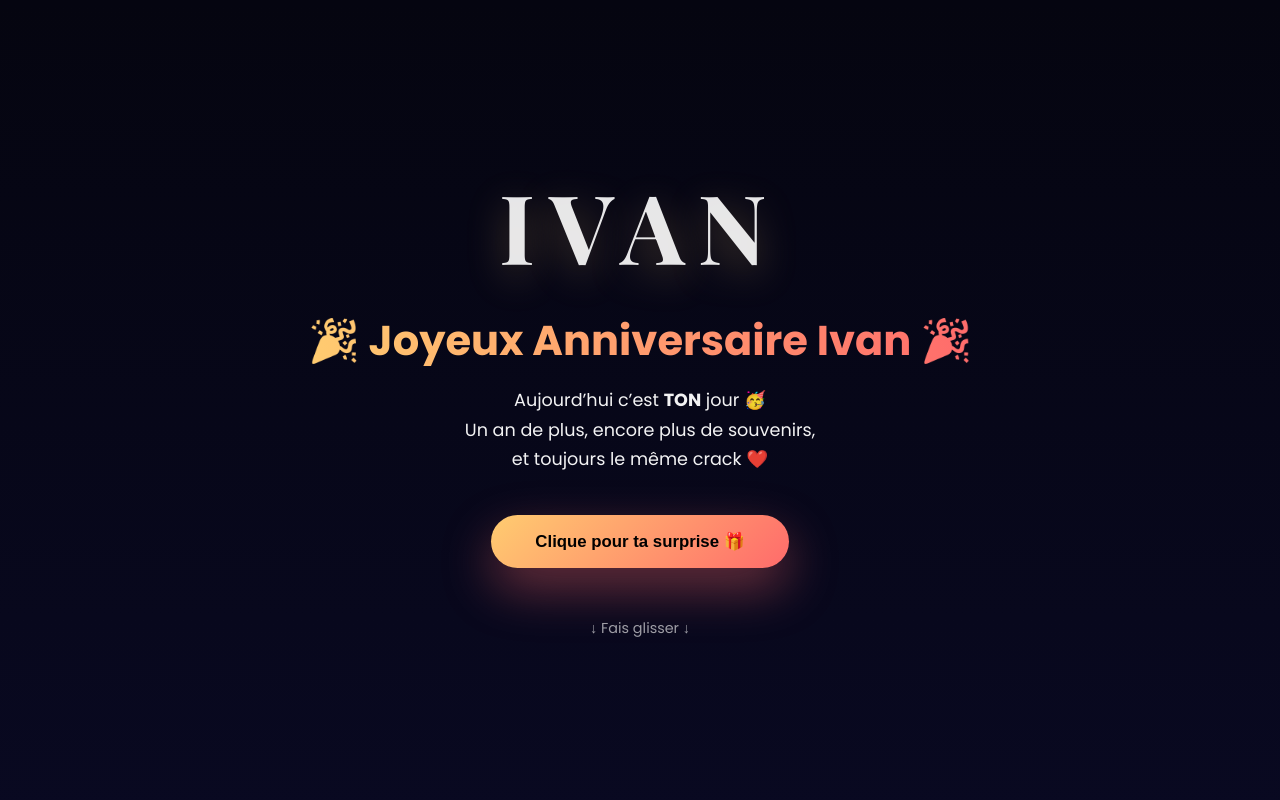
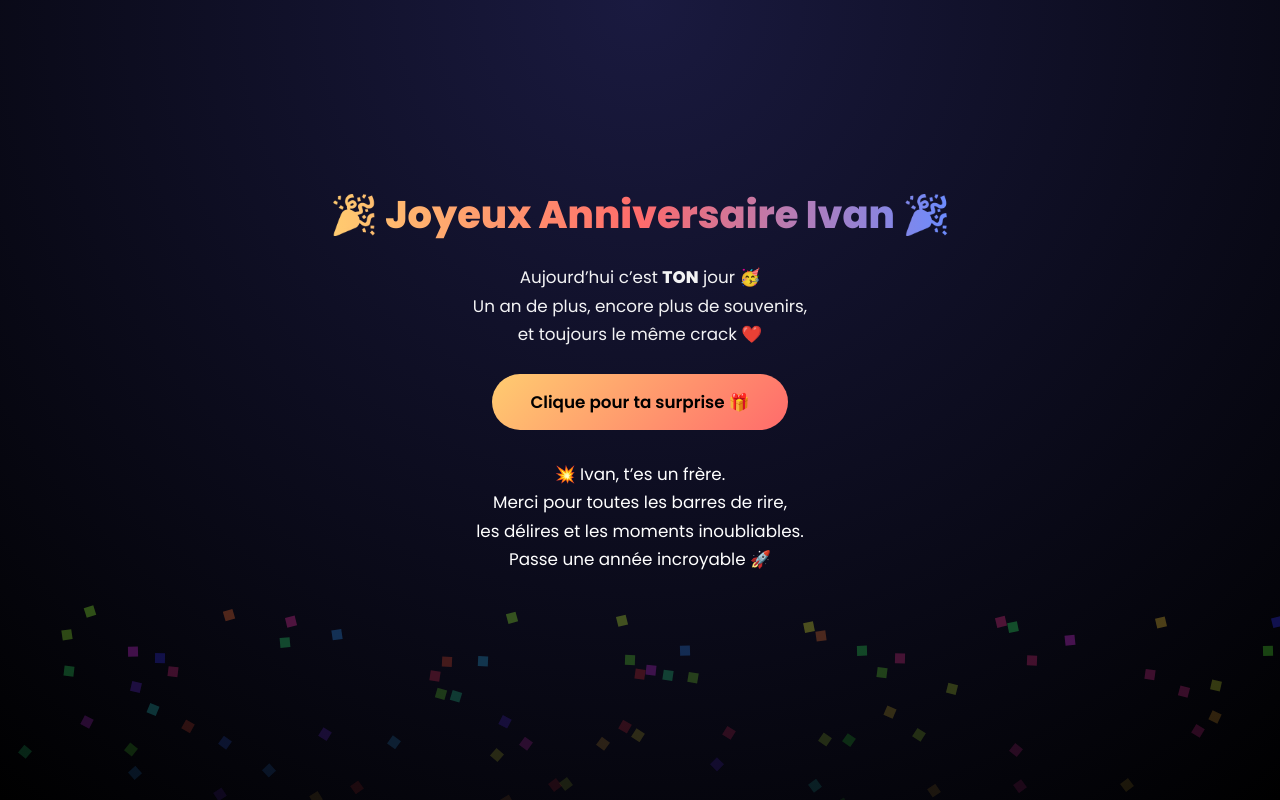
Before and after one commit to Rphbnt/Anniv-Ivan-, a plain HTML site: page index.html in a window 1280 px wide. Both pictures are taken after a click on the button "Clique pour ta surprise 🎁". Shown: the top 800 px of the page. Drawn offline with nearby package versions, Linux system fonts and the light colour scheme.

Commit message:
Update index.html

```diff
--- a/index.html
+++ b/index.html
@@ -5,121 +5,101 @@
 <meta name="viewport" content="width=device-width, initial-scale=1.0">
 <title>Joyeux Anniversaire Ivan 🎉</title>
 
-<link href="https://fonts.googleapis.com/css2?family=Poppins:wght@300;400;600;700&family=Playfair+Display:wght@700&display=swap" rel="stylesheet">
+<link href="https://fonts.googleapis.com/css2?family=Poppins:wght@300;400;600;800&display=swap" rel="stylesheet">
 
 <style>
 * {
     margin: 0;
     padding: 0;
     box-sizing: border-box;
+    font-family: 'Poppins', sans-serif;
 }
 
 body {
-  font-family: 'Poppins', sans-serif;
-  background: linear-gradient(180deg, #050510, #0b0b2a);
+    background: radial-gradient(circle at top, #1a1a40, #000);
     color: white;
+    min-height: 100vh;
     overflow-x: hidden;
 }
 
-/* FEU D’ARTIFICE EN FOND */
-canvas {
-  position: fixed;
-  inset: 0;
-  z-index: 0;
-}
-
-/* HERO */
-.hero {
+.container {
     min-height: 100vh;
-  padding: 60px 20px;
+    padding: 40px 20px 80px;
     display: flex;
     flex-direction: column;
     justify-content: center;
     align-items: center;
     text-align: center;
-  position: relative;
-  z-index: 2;
+    animation: fadeIn 1.5s ease;
 }
 
-/* PRENOM */
-.name {
-  font-family: 'Playfair Display', serif;
-  font-size: clamp(3.5rem, 14vw, 6rem);
-  letter-spacing: 0.15em;
+h1 {
+    font-size: 2.4rem;
+    font-weight: 800;
+    background: linear-gradient(90deg, #ffcc70, #ff6b6b, #6b8cff);
+    -webkit-background-clip: text;
+    -webkit-text-fill-color: transparent;
     margin-bottom: 20px;
-  color: rgba(255,255,255,0.9);
-  text-shadow: 0 10px 40px rgba(255,204,112,0.3);
 }
 
-/* TITRE */
-h1 {
-  font-size: clamp(1.8rem, 6vw, 2.6rem);
-  margin-bottom: 14px;
-  background: linear-gradient(90deg, #ffcc70, #ff6b6b);
-  -webkit-background-clip: text;
-  -webkit-text-fill-color: transparent;
+p {
+    font-size: 1.05rem;
+    opacity: 0.95;
+    max-width: 500px;
+    line-height: 1.7;
+    margin-bottom: 25px;
 }
 
-/* TEXTE INTRO */
-.hero p {
-  max-width: 520px;
-  font-size: 1.1rem;
-  opacity: 0.95;
+button {
+    padding: 15px 38px;
+    border: none;
+    border-radius: 50px;
+    background: linear-gradient(135deg, #ffcc70, #ff6b6b);
+    color: #000;
+    font-size: 1.05rem;
+    font-weight: 600;
+    cursor: pointer;
+    transition: transform 0.2s, box-shadow 0.2s;
+}
+
+button:hover {
+    transform: scale(1.06);
+    box-shadow: 0 0 25px rgba(255,107,107,0.6);
+}
+
+.message {
+    margin-top: 30px;
+    font-size: 1.05rem;
+    display: none;
     line-height: 1.7;
 }
 
-/* BOUTON */
-button {
-  margin-top: 40px;
-  padding: 16px 44px;
-  border-radius: 999px;
-  border: none;
-  font-size: 1.05rem;
-  font-weight: 600;
-  cursor: pointer;
-  background: linear-gradient(135deg, #ffcc70, #ff6b6b);
-  color: #000;
-  box-shadow: 0 20px 50px rgba(255,107,107,0.4);
+.confetti {
+    position: fixed;
+    top: -10px;
+    width: 10px;
+    height: 10px;
+    pointer-events: none;
+    animation: fall linear forwards;
 }
 
-/* INDICATEUR SCROLL */
-.scroll {
-  margin-top: 50px;
-  font-size: 0.9rem;
-  opacity: 0.6;
+@keyframes fadeIn {
+    from { opacity: 0; transform: translateY(40px); }
+    to { opacity: 1; transform: translateY(0); }
 }
 
-/* SECTION MESSAGE */
-.section {
-  padding: 80px 20px 120px;
-  display: flex;
-  justify-content: center;
-  position: relative;
-  z-index: 2;
+@keyframes fall {
+    to {
+        transform: translateY(110vh) rotate(360deg);
+        opacity: 0;
     }
-
-.card {
-  background: rgba(255,255,255,0.07);
-  backdrop-filter: blur(14px);
-  border-radius: 26px;
-  padding: 40px 26px;
-  max-width: 520px;
-  text-align: center;
-  box-shadow: 0 30px 80px rgba(0,0,0,0.6);
-}
-
-.card p {
-  font-size: 1.15rem;
-  line-height: 1.7;
 }
 </style>
 </head>
 
 <body>
 
-<div class="hero">
-  <div class="name">IVAN</div>
-
+<div class="container">
     <h1>🎉 Joyeux Anniversaire Ivan 🎉</h1>
 
     <p>
@@ -128,83 +108,31 @@ button {
         et toujours le même crack ❤️
     </p>
 
-  <button onclick="launch()">Clique pour ta surprise 🎁</button>
-  <div class="scroll">↓ Fais glisser ↓</div>
-</div>
+    <button onclick="surprise()">Clique pour ta surprise 🎁</button>
 
-<div class="section">
-  <div class="card">
-    <p>
+    <div class="message" id="msg">
         💥 Ivan, t’es un frère.<br>
         Merci pour toutes les barres de rire,<br>
-      les délires et les moments inoubliables.<br><br>
+        les délires et les moments inoubliables.<br>
         Passe une année incroyable 🚀
-    </p>
     </div>
 </div>
 
-<script src="https://cdn.jsdelivr.net/npm/three@0.160.0/build/three.min.js"></script>
 <script>
-let scene = new THREE.Scene();
-let camera = new THREE.PerspectiveCamera(70, innerWidth / innerHeight, 0.1, 1000);
-camera.position.z = 50;
+function surprise() {
+    document.getElementById("msg").style.display = "block";
 
-let renderer = new THREE.WebGLRenderer({ alpha: true });
-renderer.setSize(innerWidth, innerHeight);
-renderer.setPixelRatio(Math.min(devicePixelRatio, 1.5));
-document.body.appendChild(renderer.domElement);
+    for (let i = 0; i < 150; i++) {
+        const confetti = document.createElement("div");
+        confetti.classList.add("confetti");
+        document.body.appendChild(confetti);
 
-let fireworks = [];
+        confetti.style.left = Math.random() * 100 + "vw";
+        confetti.style.backgroundColor = `hsl(${Math.random() * 360}, 100%, 60%)`;
+        confetti.style.animationDuration = (Math.random() * 2 + 2) + "s";
 
-function firework() {
-  const count = 200;
-  const geo = new THREE.BufferGeometry();
-  const pos = [];
-  const vel = [];
-  const col = [];
-  const c = new THREE.Color(`hsl(${Math.random()*360},100%,60%)`);
-
-  for (let i=0;i<count;i++){
-    pos.push(0,0,0);
-    vel.push(
-      (Math.random()-0.5)*15,
-      (Math.random()-0.5)*15,
-      (Math.random()-0.5)*15
-    );
-    col.push(c.r,c.g,c.b);
+        setTimeout(() => confetti.remove(), 4000);
     }
-
-  geo.setAttribute('position', new THREE.Float32BufferAttribute(pos,3));
-  geo.setAttribute('color', new THREE.Float32BufferAttribute(col,3));
-
-  const mat = new THREE.PointsMaterial({ size: 0.9, vertexColors:true });
-  const pts = new THREE.Points(geo,mat);
-  pts.userData={vel,life:80};
-  scene.add(pts);
-  fireworks.push(pts);
-}
-
-function animate(){
-  requestAnimationFrame(animate);
-  fireworks.forEach((f,i)=>{
-    let p=f.geometry.attributes.position.array;
-    f.userData.vel.forEach((v,j)=>{
-      p[j*3]+=v*0.08;
-      p[j*3+1]+=v*0.08;
-      p[j*3+2]+=v*0.08;
-    });
-    f.geometry.attributes.position.needsUpdate=true;
-    if(--f.userData.life<=0){
-      scene.remove(f);
-      fireworks.splice(i,1);
-    }
-  });
-  renderer.render(scene,camera);
-}
-animate();
-
-function launch(){
-  for(let i=0;i<3;i++) firework();
 }
 </script>
 
```
Lines whose indentation alone changed are shown as unchanged.
